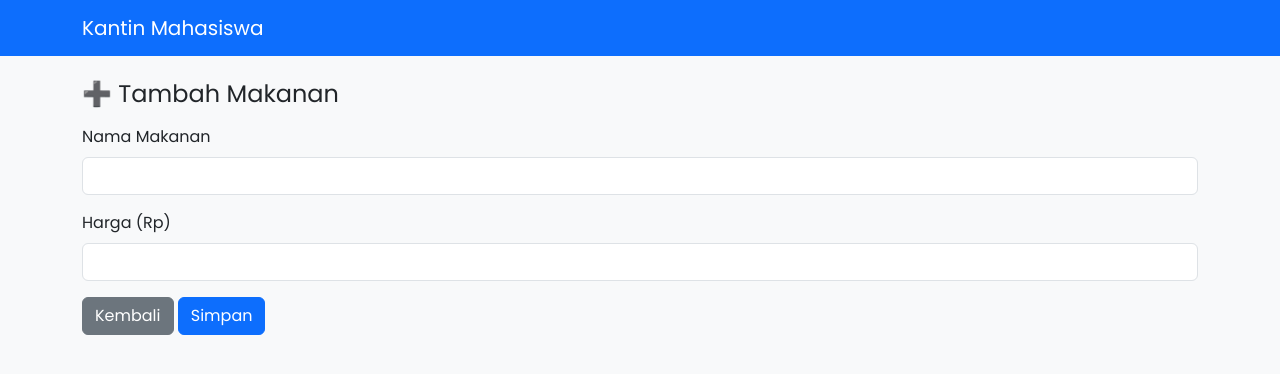
After one commit to michaelsanaty/kantin-mahasiwa, a CodeIgniter app: page /kantin-mahasiswa/index.php/makanan/create in a window 1280 px wide. The commit adds this page. Shown: the top 374 px of the page. Run offline with CodeIgniter, Linux system fonts and the light colour scheme.

Commit message:
updute fitur CRUD makanan dan tampilan modern

```diff
--- a/application/config/database.php
+++ b/application/config/database.php
@@ -78,7 +78,7 @@ $db['default'] = array(
 	'hostname' => 'localhost',
 	'username' => 'root',
 	'password' => '',
-	'database' => 'kantin',
+	'database' => 'team_db',
 	'dbdriver' => 'mysqli',
 	'dbprefix' => '',
 	'pconnect' => FALSE,
--- a/application/controllers/Makanan.php
+++ b/application/controllers/Makanan.php
@@ -3,15 +3,59 @@ defined('BASEPATH') OR exit('No direct script access allowed');
 
 class Makanan extends CI_Controller {
 
-    public function __construct() {
+    public function __construct()
+    {
         parent::__construct();
         $this->load->model('Makanan_model');
+        $this->load->helper('url');
+        $this->load->library('session');
     }
 
-    public function index() {
+    public function index()
+    {
         $data['makanan'] = $this->Makanan_model->get_all();
         $this->load->view('makanan/index', $data);
     }
 
-    // metode lain: create, store, edit, update, delete
+    public function create()
+    {
+        $this->load->view('makanan/create');
+    }
+
+    public function store()
+    {
+        $data = [
+            'nama' => $this->input->post('nama'),
+            'harga' => $this->input->post('harga'),
+        ];
+
+        $this->Makanan_model->insert($data);
+        $this->session->set_flashdata('success', 'Data makanan berhasil ditambahkan!');
+        redirect('makanan');
+    }
+
+    public function edit($id)
+    {
+        $data['makanan'] = $this->Makanan_model->get_by_id($id);
+        $this->load->view('makanan/edit', $data);
+    }
+
+    public function update($id)
+    {
+        $data = [
+            'nama' => $this->input->post('nama'),
+            'harga' => $this->input->post('harga'),
+        ];
+
+        $this->Makanan_model->update($id, $data);
+        $this->session->set_flashdata('success', 'Data makanan berhasil diperbarui!');
+        redirect('makanan');
+    }
+
+    public function delete($id)
+    {
+        $this->Makanan_model->delete($id);
+        $this->session->set_flashdata('success', 'Data makanan berhasil dihapus!');
+        redirect('makanan');
+    }
 }
--- a/application/models/Makanan_model.php
+++ b/application/models/Makanan_model.php
@@ -3,25 +3,30 @@ defined('BASEPATH') OR exit('No direct script access allowed');
 
 class Makanan_model extends CI_Model {
 
-    private $table = 'makanan';
+    private $table = 'makanan'; // Nama tabel di database
 
-    public function get_all() {
+    public function get_all()
+    {
         return $this->db->get($this->table)->result();
     }
 
-    public function get_by_id($id) {
+    public function get_by_id($id)
+    {
         return $this->db->get_where($this->table, ['id' => $id])->row();
     }
 
-    public function insert($data) {
+    public function insert($data)
+    {
         return $this->db->insert($this->table, $data);
     }
 
-    public function update($id, $data) {
+    public function update($id, $data)
+    {
         return $this->db->where('id', $id)->update($this->table, $data);
     }
 
-    public function delete($id) {
+    public function delete($id)
+    {
         return $this->db->where('id', $id)->delete($this->table);
     }
 }
--- /dev/null
+++ b/application/views/layout/footer.php
@@ -0,0 +1,6 @@
+</div> <!-- End container -->
+
+<!-- Bootstrap JS -->
+<script src="https://cdn.jsdelivr.net/npm/bootstrap@5.3.0/dist/js/bootstrap.bundle.min.js"></script>
+</body>
+</html>
--- /dev/null
+++ b/application/views/layout/header.php
@@ -0,0 +1,26 @@
+<!DOCTYPE html>
+<html lang="id">
+<head>
+    <meta charset="UTF-8">
+    <title><?= isset($title) ? $title : 'Kantin Mahasiswa' ?></title>
+    <meta name="viewport" content="width=device-width, initial-scale=1">
+
+    <!-- Bootstrap 5 CDN -->
+    <link href="https://cdn.jsdelivr.net/npm/bootstrap@5.3.0/dist/css/bootstrap.min.css" rel="stylesheet">
+
+    <!-- Optional: Font Google dan ikon -->
+    <link href="https://fonts.googleapis.com/css2?family=Poppins&display=swap" rel="stylesheet">
+    <style>
+        body {
+            font-family: 'Poppins', sans-serif;
+            background-color: #f8f9fa;
+        }
+    </style>
+</head>
+<body>
+<nav class="navbar navbar-expand-lg navbar-dark bg-primary">
+    <div class="container">
+        <a class="navbar-brand" href="<?= site_url('makanan') ?>">Kantin Mahasiswa</a>
+    </div>
+</nav>
+<div class="container py-4">
--- a/application/views/makanan/create.php
+++ b/application/views/makanan/create.php
@@ -1,18 +1,18 @@
-<!DOCTYPE html>
-<html>
-<head>
-    <title>Tambah Makanan</title>
-</head>
-<body>
-    <h2>Tambah Makanan</h2>
-    <form action="<?= site_url('makanan/store') ?>" method="post">
-        <label>Nama:</label><br>
-        <input type="text" name="nama" required><br>
-        <label>Harga:</label><br>
-        <input type="number" name="harga" required><br>
-        <label>Stok:</label><br>
-        <input type="number" name="stok" required><br><br>
-        <input type="submit" value="Simpan">
-    </form>
-</body>
-</html>
+<?php $this->load->view('layout/header'); ?>
+
+<h4>➕ Tambah Makanan</h4>
+
+<form action="<?= site_url('makanan/store') ?>" method="post" class="mt-3">
+    <div class="mb-3">
+        <label for="nama" class="form-label">Nama Makanan</label>
+        <input type="text" name="nama" class="form-control" required>
+    </div>
+    <div class="mb-3">
+        <label for="harga" class="form-label">Harga (Rp)</label>
+        <input type="number" name="harga" class="form-control" required>
+    </div>
+    <a href="<?= site_url('makanan') ?>" class="btn btn-secondary">Kembali</a>
+    <button type="submit" class="btn btn-primary">Simpan</button>
+</form>
+
+<?php $this->load->view('layout/footer'); ?>
```
Also changed, not shown: application/views/makanan/edit.php (+44 -18 lines), application/views/makanan/index.php (+59 -23 lines).
